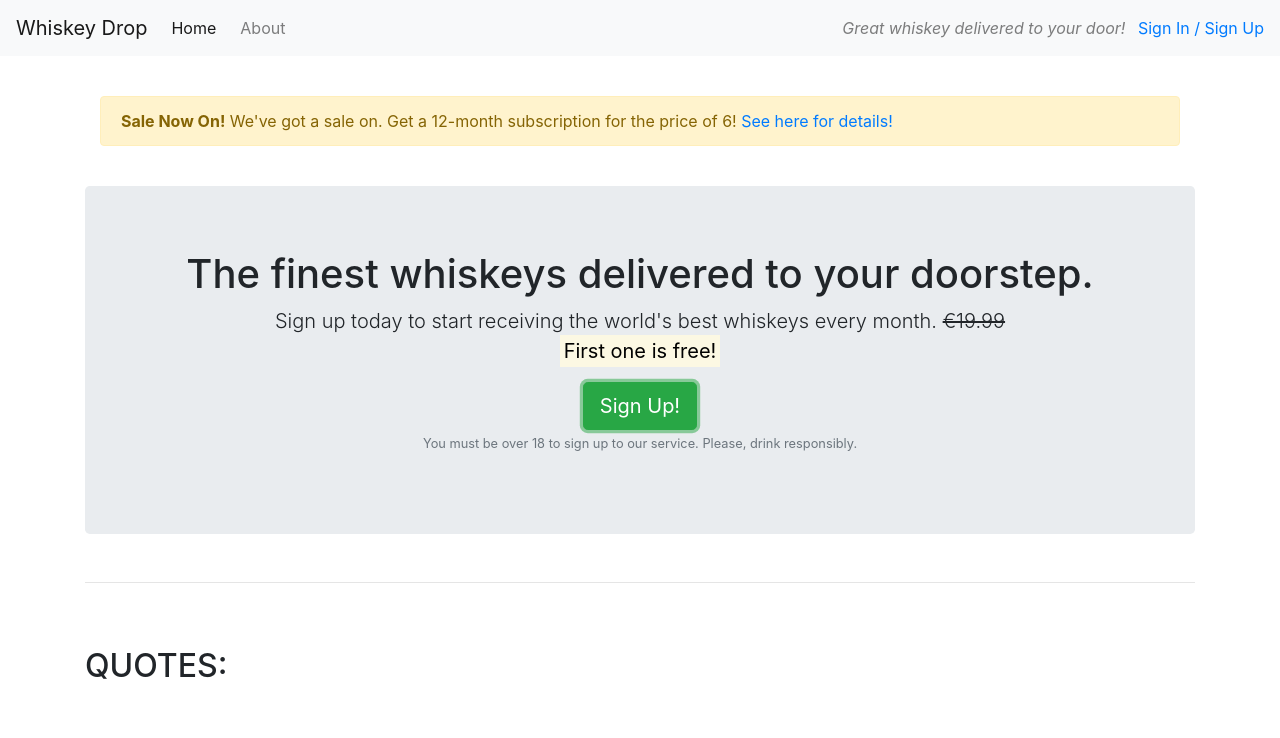
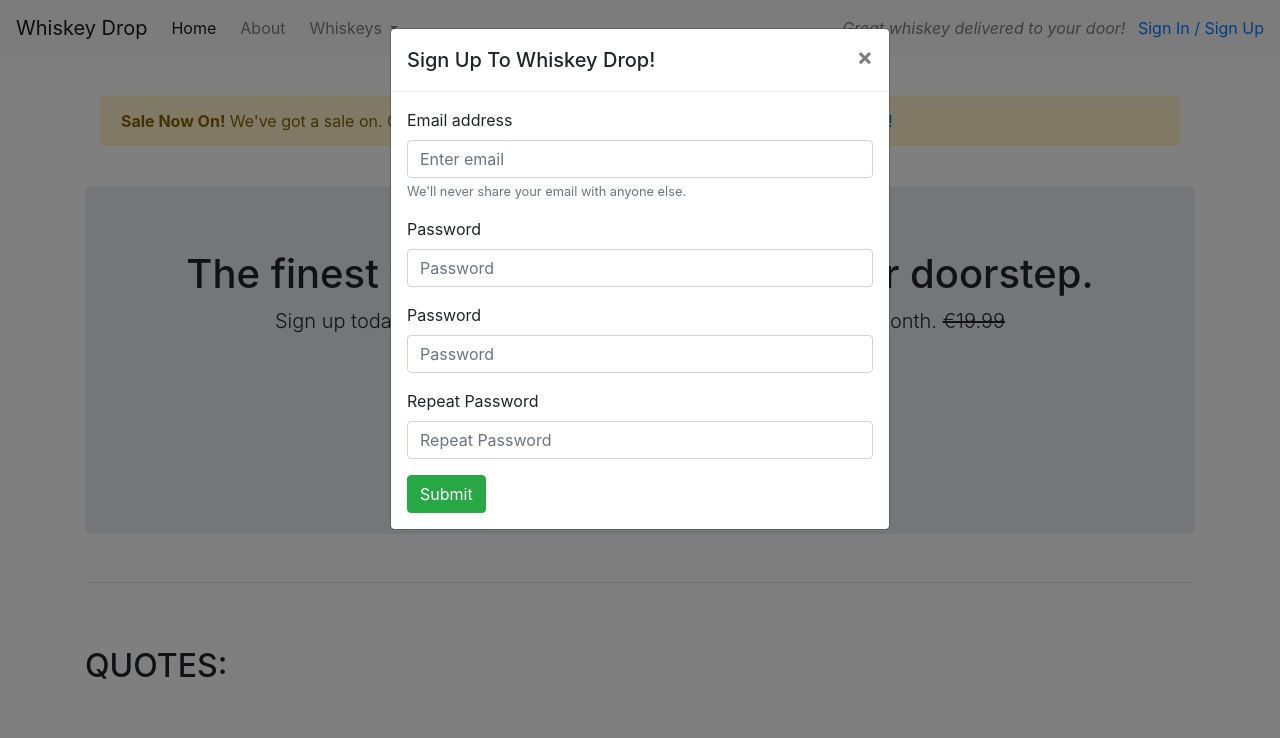
Before and after one commit to amylour/Bootstrap_Test, a plain HTML site: page index.html in a window 1280 px wide. Both pictures are taken after a click on the button "Sign Up!". Shown: the top 738 px of the page. Drawn offline with nearby package versions, Linux system fonts and the light colour scheme.

Commit message:
Add modal and dropdown men

```diff
--- a/index.html
+++ b/index.html
@@ -13,11 +13,29 @@
 <body>
   <nav class="navbar navbar-light bg-light navbar-expand-sm">
     <a href="/" class="navbar-brand">Whiskey Drop</a>
+    <button class="navbar-toggler ml-auto" type="button" data-toggle="collapse" data-target="#navbarNavDropdown"
+      aria-controls="navbarNavDropdown" aria-expanded="false" aria-label="Toggle navigation">
+      <span class="navbar-toggler-icon"></span></button>
+    <div class="collapse navbar-collapse" id="navbarNavDropdown">
       <ul class="navbar-nav mr-auto">
         <li class="active nav-item mr-2"><a class="nav-link" href="/">Home</a></li>
         <li class="nav-item mr-2"><a class="nav-link" href="/">About</a></li>
+        <li class="nav-item dropdown">
+          <a class="nav-link dropdown-toggle" href="#" id="navbarDropdownMenuLink" role="button" data-toggle="dropdown"
+            aria-haspopup="true" aria-expanded="false">
+            Whiskeys
+          </a>
+          <div class="dropdown-menu" aria-labelledby="navbarDropdownMenuLink">
+            <a class="dropdown-item" href="#">Irish</a>
+            <a class="dropdown-item" href="#">Scotch</a>
+            <a class="dropdown-item" href="#">Japanese</a>
+            <a class="dropdown-item" href="#">American</a>
+          </div>
+        </li>
+
         <li class="nav-item mr-2 d-block d-sm-none"><a class="nav-link" href="/login">Sign In / Sign Up</a></li>
       </ul>
+    </div>
     <div class="d-none d-md-block">
       <p class="navbar-text my-auto mr-2"><i>Great whiskey delivered to your door!</i></p>
       <a href="/login">Sign In / Sign Up</a>
@@ -27,7 +45,8 @@
     <div class="row d-none d-sm-inline">
       <div class="col-12">
         <div class=" alert alert-warning">
-          <strong>Sale Now On!</strong> We've got a sale on. Get a 12-month subscription for the price of 6! <a href="">See here for details!</a>
+          <strong>Sale Now On!</strong> We've got a sale on. Get a 12-month subscription for the price of 6! <a
+            href="">See here for details!</a>
         </div>
       </div>
     </div>
@@ -40,7 +59,7 @@
               class="d-none d-sm-inline">€19.99</s>
             <span class="d-inline d-sm-inline"><br></span>
             <strong><mark>First one is free!</mark></strong></p>
-          <button class="btn btn-success btn-lg">Sign Up!</button>
+          <button class="btn btn-success btn-lg" data-toggle="modal" data-target="#signUpModal">Sign Up!</button>
           <p class="text-muted"><small>You must be over 18 to sign up to our service. Please, drink responsibly.</small>
           </p>
         </section>
@@ -98,7 +117,8 @@
       <div class="row">
         <div class="col-12 col-md-6 col-lg-4">
           <div class="feature">
-            <h3><i class="fa-solid fa-gift d-none d-sm-inline"></i> Feature 1 <span class="badge badge-success">NEW!</span></h3>
+            <h3><i class="fa-solid fa-gift d-none d-sm-inline"></i> Feature 1 <span
+                class="badge badge-success">NEW!</span></h3>
             <p>Lorem ipsum dolor sit amet, consectetur adipiscing elit, sed do eiusmod tempor incididunt ut labore et
               dolore magna aliqua. Ut enim ad minim veniam, quis nostrud exercitation ullamco laboris nisi ut aliquip ex
               ea commodo consequat.</p>
@@ -177,6 +197,52 @@
     <!-- /.monthly favourites -->
     <hr>
   </article>
+
+  <div class="modal" tabindex="-1" role="dialog" id="signUpModal">
+    <div class="modal-dialog" role="document">
+      <div class="modal-content">
+        <div class="modal-header">
+          <h5 class="modal-title">Sign Up To Whiskey Drop!</h5>
+          <button type="button" class="close" data-dismiss="modal" aria-label="Close">
+            <span aria-hidden="true">&times;</span>
+          </button>
+        </div>
+        <div class="modal-body">
+          <form>
+            <div class="form-group">
+              <label for="exampleInputEmail1">Email address</label>
+              <input type="email" class="form-control" id="exampleInputEmail1" aria-describedby="emailHelp"
+                placeholder="Enter email">
+              <small id="emailHelp" class="form-text text-muted">We'll never share your email with anyone else.</small>
+            </div>
+            <div class="form-group">
+              <label for="exampleInputPassword1">Password</label>
+              <input type="password" class="form-control" id="exampleInputPassword1" placeholder="Password">
+            </div>
+            <div class="form-group">
+              <label for="password">Password</label>
+              <input type="password" class="form-control" id="password" placeholder="Password">
+            </div>
+            <div class="form-group">
+              <label for="repeatPassword">Repeat Password</label>
+              <input type="password" class="form-control" id="repeatPassword" placeholder="Repeat Password">
+            </div>
+            <button type="submit" class="btn btn-success">Submit</button>
+          </form>
+        </div>
+      </div>
+    </div>
+  </div>
+
+  <script src="https://code.jquery.com/jquery-3.3.1.slim.min.js"
+    integrity="sha384-q8i/X+965DzO0rT7abK41JStQIAqVgRVzpbzo5smXKp4YfRvH+8abtTE1Pi6jizo" crossorigin="anonymous">
+  </script>
+  <script src="https://cdn.jsdelivr.net/npm/popper.js@1.14.3/dist/umd/popper.min.js"
+    integrity="sha384-ZMP7rVo3mIykV+2+9J3UJ46jBk0WLaUAdn689aCwoqbBJiSnjAK/l8WvCWPIPm49" crossorigin="anonymous">
+  </script>
+  <script src="https://cdn.jsdelivr.net/npm/bootstrap@4.1.3/dist/js/bootstrap.min.js"
+    integrity="sha384-ChfqqxuZUCnJSK3+MXmPNIyE6ZbWh2IMqE241rYiqJxyMiZ6OW/JmZQ5stwEULTy" crossorigin="anonymous">
+  </script>
 </body>
 
 </html>
```
Lines whose indentation alone changed are shown as unchanged.
